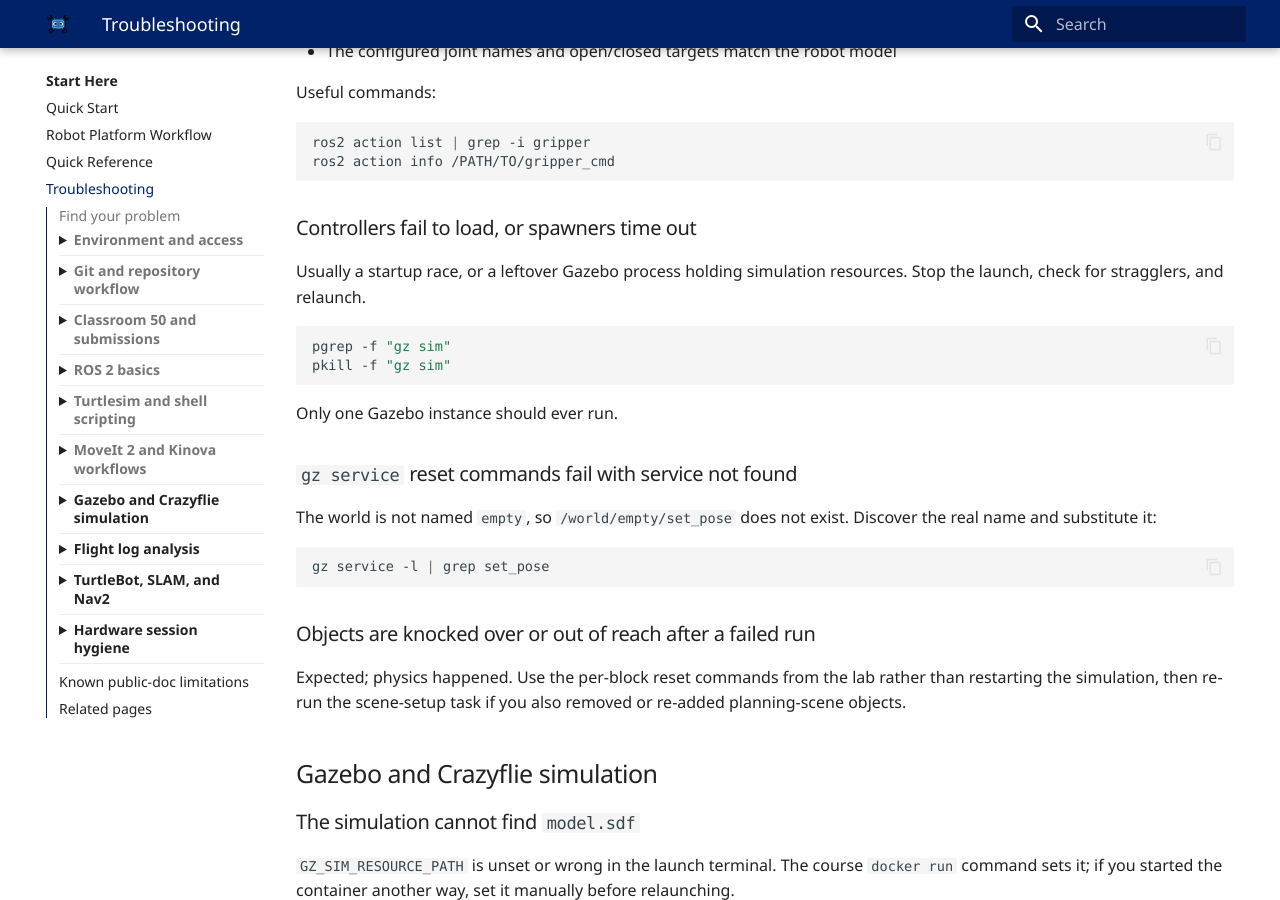
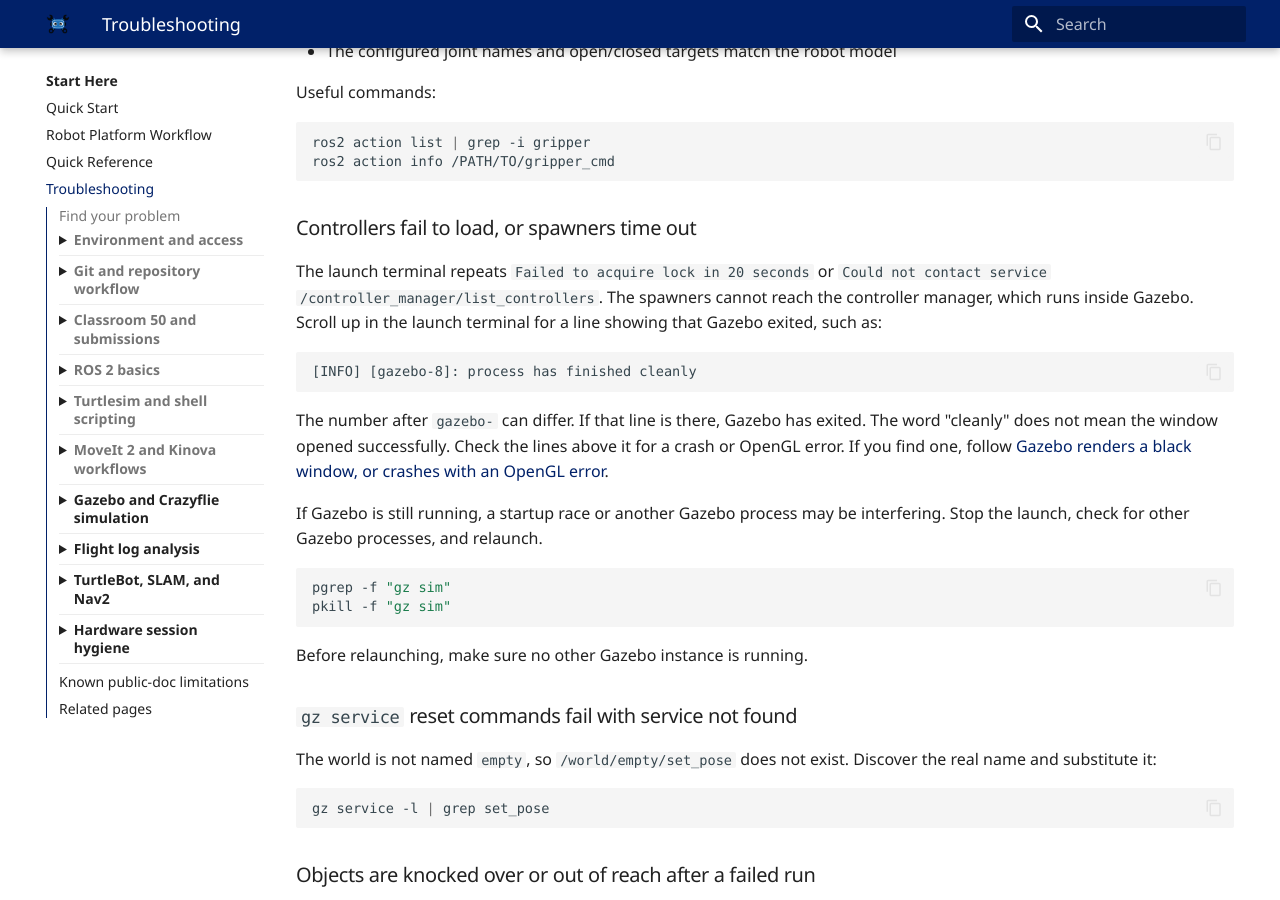
Before and after one commit to MEMS-Intro-to-Robotics/MEMS-Intro-to-Robotics.github.io, an MkDocs documentation site: the page built from docs/troubleshooting.md, in a window 1280 px wide and 900 px high, scrolled down 10006 px. Built offline with MkDocs 1.6.1 and Material for MkDocs 9.7.7, drawn with Linux system fonts in a browser that asks for light colours.

Commit message:
Point the spawner lock warnings to the Gazebo crash entry

````diff
--- a/docs/troubleshooting.md
+++ b/docs/troubleshooting.md
@@ -470,15 +470,29 @@ ros2 action info /PATH/TO/gripper_cmd
 
 ### Controllers fail to load, or spawners time out
 
-Usually a startup race, or a leftover Gazebo process holding simulation
-resources. Stop the launch, check for stragglers, and relaunch.
+The launch terminal repeats `Failed to acquire lock in 20 seconds` or
+`Could not contact service /controller_manager/list_controllers`. The spawners
+cannot reach the controller manager, which runs inside Gazebo. Scroll up in the
+launch terminal for a line showing that Gazebo exited, such as:
+
+```
+[INFO] [gazebo-8]: process has finished cleanly
+```
+
+The number after `gazebo-` can differ. If that line is there, Gazebo has exited.
+The word "cleanly" does not mean the window opened successfully. Check the lines
+above it for a crash or OpenGL error. If you find one, follow
+[Gazebo renders a black window, or crashes with an OpenGL error](#gazebo-renders-a-black-window-or-crashes-with-an-opengl-error).
+
+If Gazebo is still running, a startup race or another Gazebo process may be
+interfering. Stop the launch, check for other Gazebo processes, and relaunch.
 
 ```bash
 pgrep -f "gz sim"
 pkill -f "gz sim"
 ```
 
-Only one Gazebo instance should ever run.
+Before relaunching, make sure no other Gazebo instance is running.
 
 ### `gz service` reset commands fail with service not found
 
````
